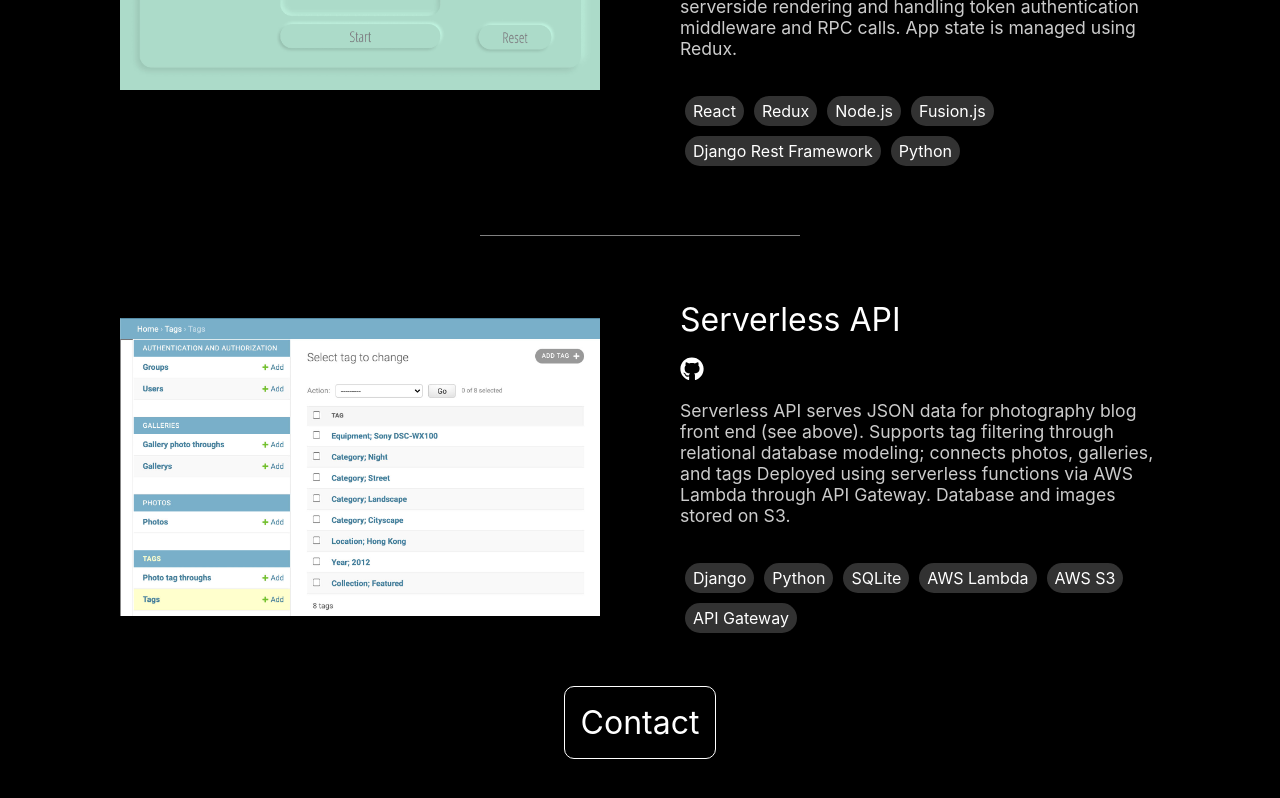
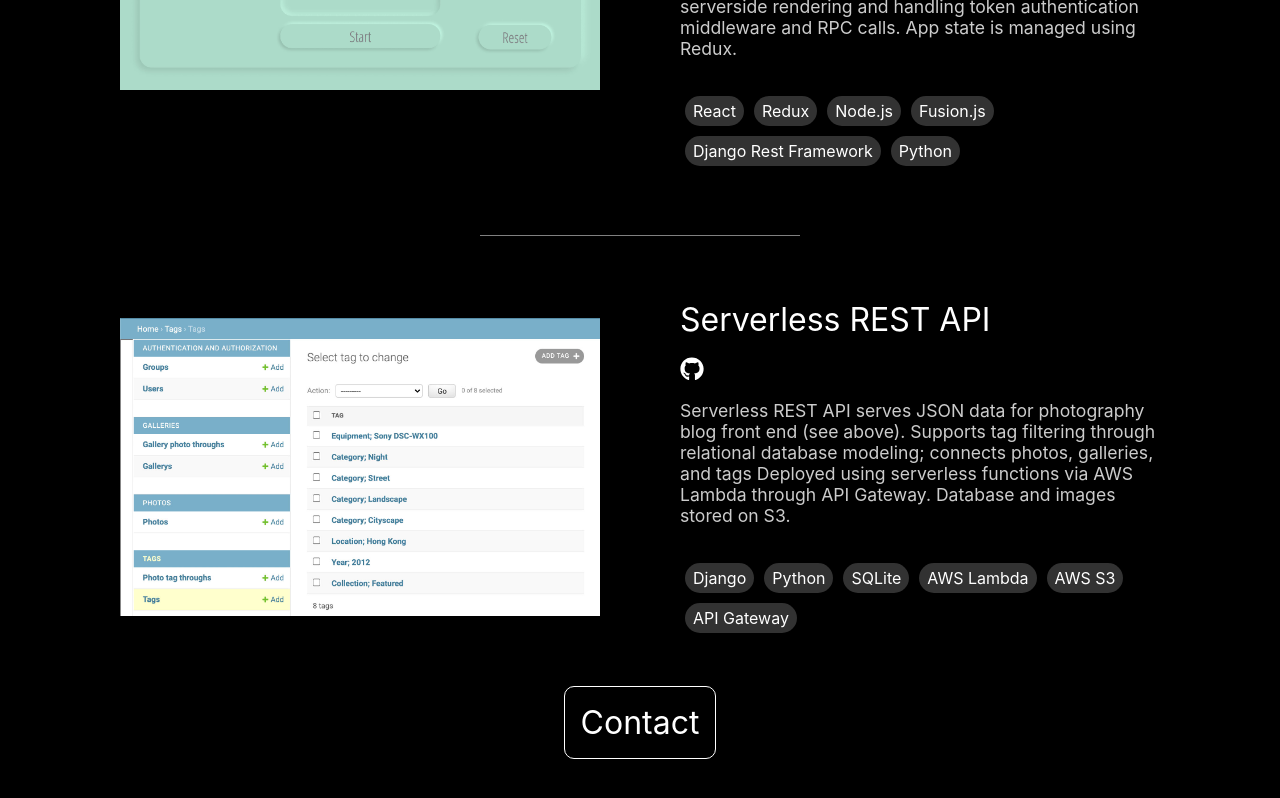
Before and after one commit to wwangcode/resume-website, a Next.js app: page / in a window 1280 px wide. Shown: the part 3589-4387 px from the top of the page. Built offline with nearby package versions, Linux system fonts and the light colour scheme.

Commit message:
portfolio secition update

```diff
--- a/components/portfolio.js
+++ b/components/portfolio.js
@@ -110,7 +110,7 @@
                         {/* </Link> */}
                     </ImageContainer>
                     <TextContainer>
-                        <Title>Serverless API</Title>
+                        <Title>Serverless REST API</Title>
                         <ExternalLinksContainer>
                             <IconContainer>
                                 <Link href='https://github.com/wwangcode' target='_blank'>
@@ -119,7 +119,7 @@
                             </IconContainer>
                         </ExternalLinksContainer>
                         <Details>
-                            Serverless API serves JSON data for photography blog front end (see above).
+                            Serverless REST API serves JSON data for photography blog front end (see above).
                             Supports tag filtering through relational database modeling; connects photos, galleries, and tags
                             Deployed using serverless functions via AWS Lambda through API Gateway.
                             Database and images stored on S3.
```
